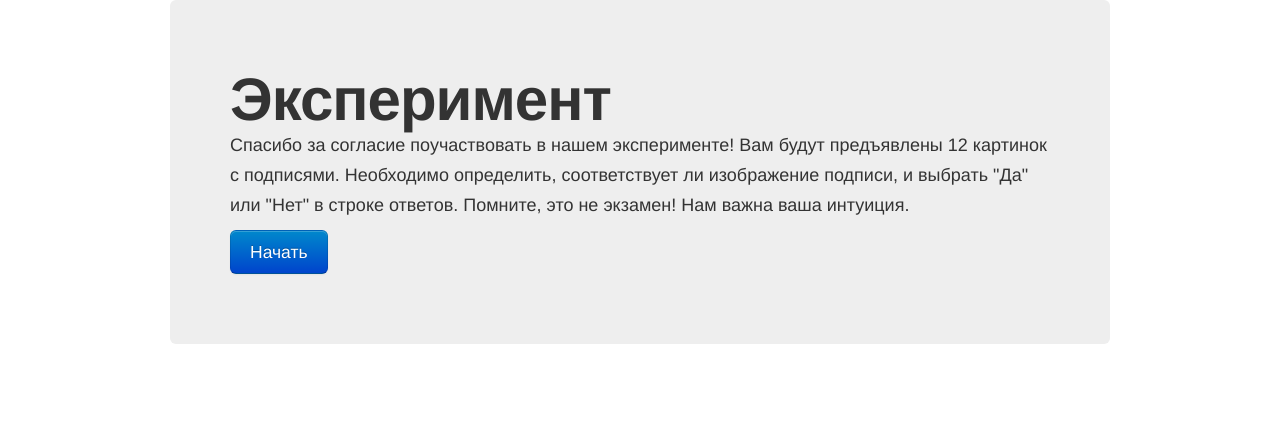
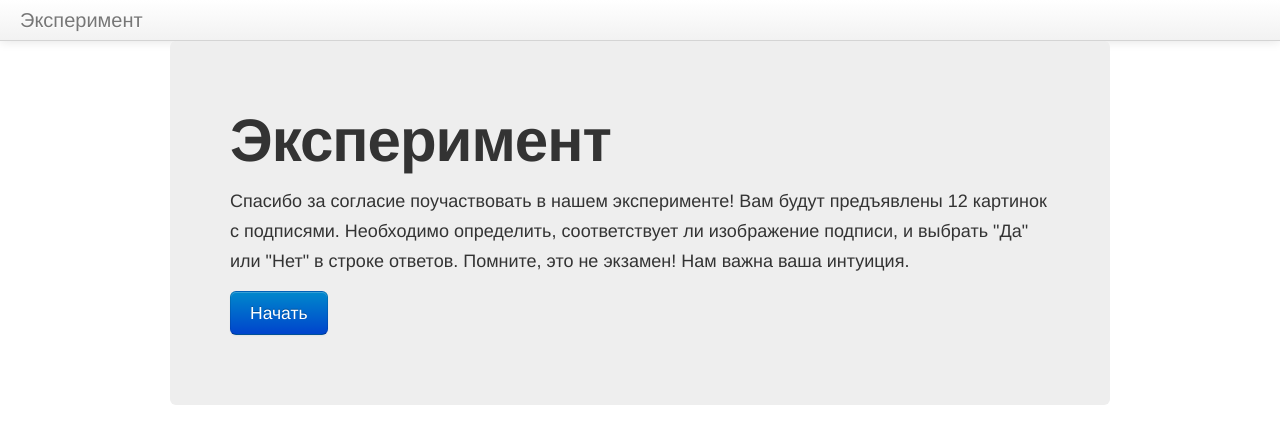
Before and after one commit to lopuhin/scalar-impl-survey, a Django app: page / in a window 1280 px wide. Shown: the top 444 px of the page. Run offline with Django 3.2, Linux system fonts and the light colour scheme; some libraries are stand-ins or nearby versions.

Commit message:
style tweaks

```diff
--- /dev/null
+++ b/survey/static/css/style.css
@@ -0,0 +1,4 @@
+.spaced {
+  margin-top: 15px;
+  margin-bottom: 15px;
+}
--- a/survey/templates/base.html
+++ b/survey/templates/base.html
@@ -5,8 +5,17 @@
     <meta name="viewport" content="width=device-width, initial-scale=1.0">
     <!-- Bootstrap -->
     <link href="{{ STATIC_URL }}bootstrap/css/bootstrap.min.css" rel="stylesheet" media="screen">
+    <link href="{{ STATIC_URL }}css/style.css" rel="stylesheet" media="screen">
   </head>
   <body>
+
+    {% block top %}
+    <div class="navbar navbar-static-top">
+      <div class="navbar-inner">
+        <a class="brand" href="#">Эксперимент</a>
+      </div>
+    </div>
+    {% endblock %}
 
     <div class="container">
       {% block content %}{% endblock %}
--- a/survey/templates/index.html
+++ b/survey/templates/index.html
@@ -1,10 +1,9 @@
 {% extends "base.html" %}
 
 {% block content %}
-
 <div class="hero-unit">
   <h1>Эксперимент</h1>
-  <p>
+  <p class="spaced">
   Спасибо за согласие поучаствовать в нашем эксперименте!
   Вам будут предъявлены 12 картинок с подписями.
   Необходимо определить, соответствует ли изображение подписи,
--- a/survey/templates/item.html
+++ b/survey/templates/item.html
@@ -20,11 +20,11 @@
 <form method="POST" action="">
   {% csrf_token %}
 
-  <label class="radio">
+  <label class="radio spaced">
     <input type="radio" name="answer" id="answer1" value="yes">
     Да
   </label>
-  <label class="radio">
+  <label class="radio spaced">
     <input type="radio" name="answer" id="answer2" value="no">
     Нет
   </label>
```
